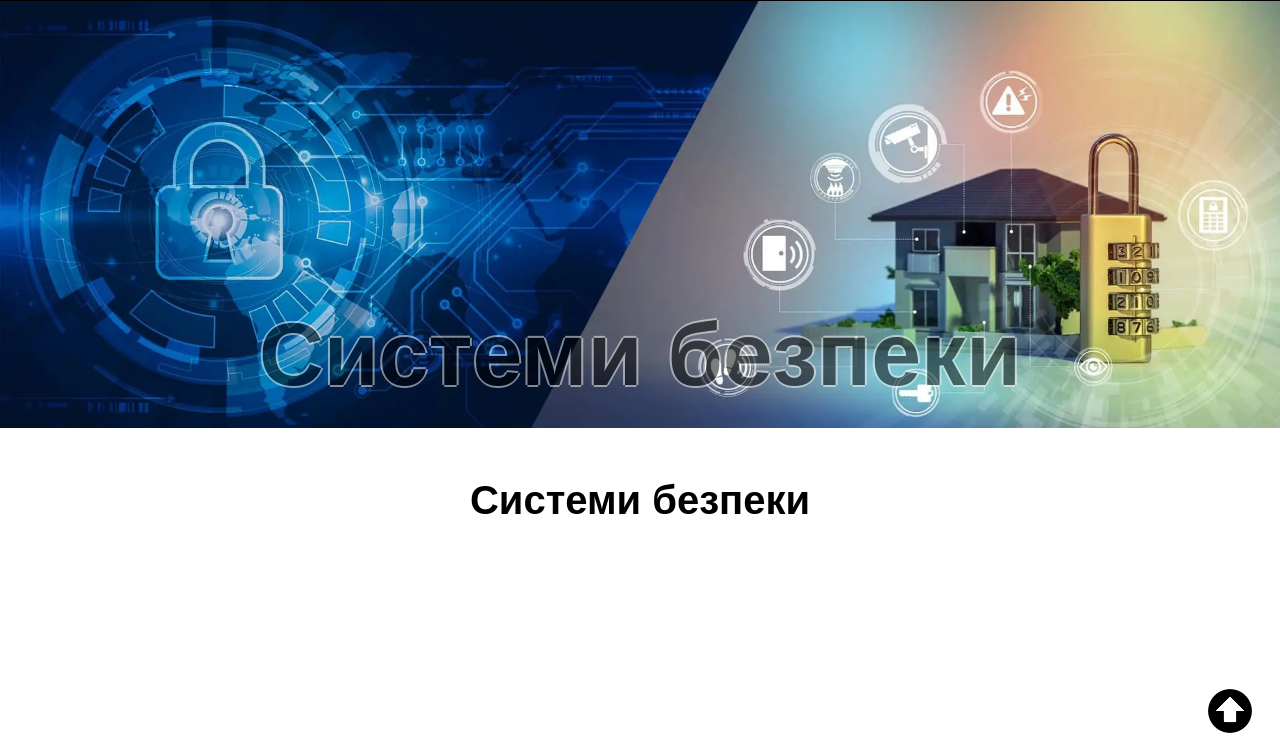
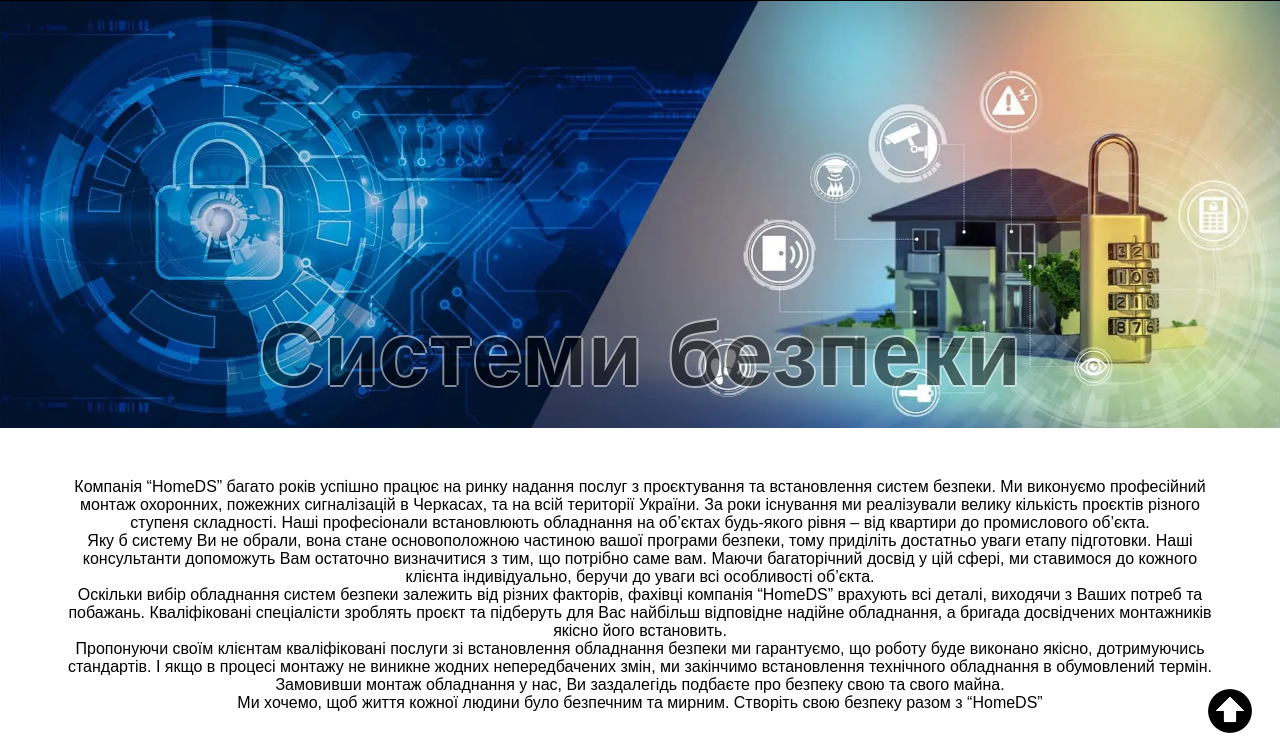
Before and after one commit to HomeDS/HomeDS.github.io, a plain HTML site: page services/security-systems.html in a window 1280 px wide. Shown: the part 49-800 px from the top of the page. Drawn offline with Linux system fonts and the light colour scheme.

Commit message:
add secur content

```diff
--- a/services/security-systems.html
+++ b/services/security-systems.html
@@ -50,8 +50,37 @@
             </div>
         </div>
         <section id="security-systems">
-            <h3>Системи безпеки</h3>
-            <article></article>
+            <h3 style="display: none;">Системи безпеки</h3>
+            <article>
+                <p>
+                    Компанія “HomeDS” багато років успішно працює на ринку надання послуг з проєктування та встановлення
+                    систем безпеки. Ми виконуємо професійний монтаж охоронних, пожежних сигналізацій в Черкасах, та на
+                    всій території України. За роки існування ми реалізували велику кількість проєктів різного ступеня
+                    складності. Наші професіонали встановлюють обладнання на об’єктах будь-якого рівня – від квартири до
+                    промислового об’єкта.
+                </p>
+                <p>
+                    Яку б систему Ви не обрали, вона стане основоположною частиною вашої програми безпеки, тому
+                    приділіть достатньо уваги етапу підготовки. Наші консультанти допоможуть Вам остаточно визначитися з
+                    тим, що потрібно саме вам. Маючи багаторічний досвід у цій сфері, ми ставимося до кожного клієнта
+                    індивідуально, беручи до уваги всі особливості об’єкта.
+                </p>
+                <p>
+                    Оскільки вибір обладнання систем безпеки залежить від різних факторів, фахівці компанія “HomeDS”
+                    врахують всі деталі, виходячи з Ваших потреб та побажань. Кваліфіковані спеціалісти зроблять проєкт
+                    та підберуть для Вас найбільш відповідне надійне обладнання, а бригада досвідчених монтажників
+                    якісно його встановить.
+                </p>
+                <p>
+                    Пропонуючи своїм клієнтам кваліфіковані послуги зі встановлення обладнання безпеки ми гарантуємо, що
+                    роботу буде виконано якісно, дотримуючись стандартів. І якщо в процесі монтажу не виникне жодних
+                    непередбачених змін, ми закінчимо встановлення технічного обладнання в обумовлений термін. Замовивши
+                    монтаж обладнання у нас, Ви заздалегідь подбаєте про безпеку свою та свого майна.
+                </p>
+                <p>
+                    Ми хочемо, щоб життя кожної людини було безпечним та мирним. Створіть свою безпеку разом з “HomeDS”
+                </p>
+            </article>
         </section>
     </main>
     <footer>
```
